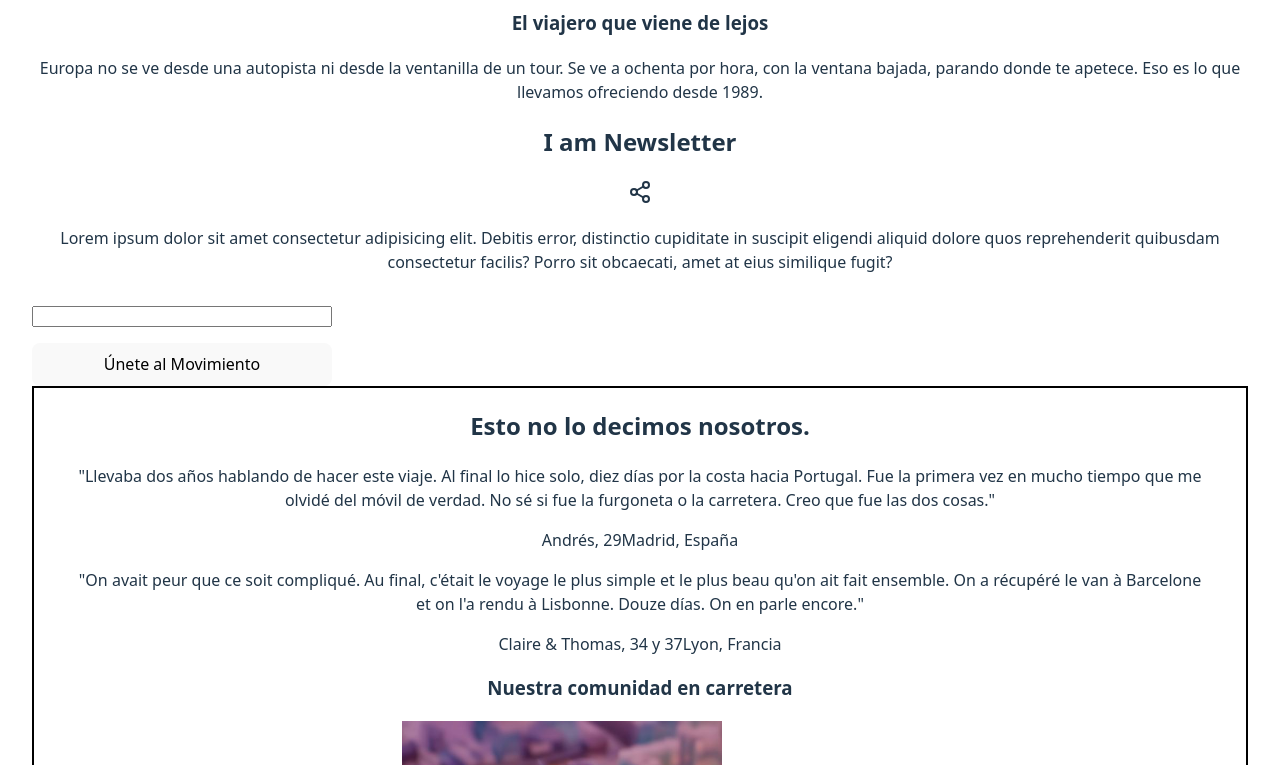
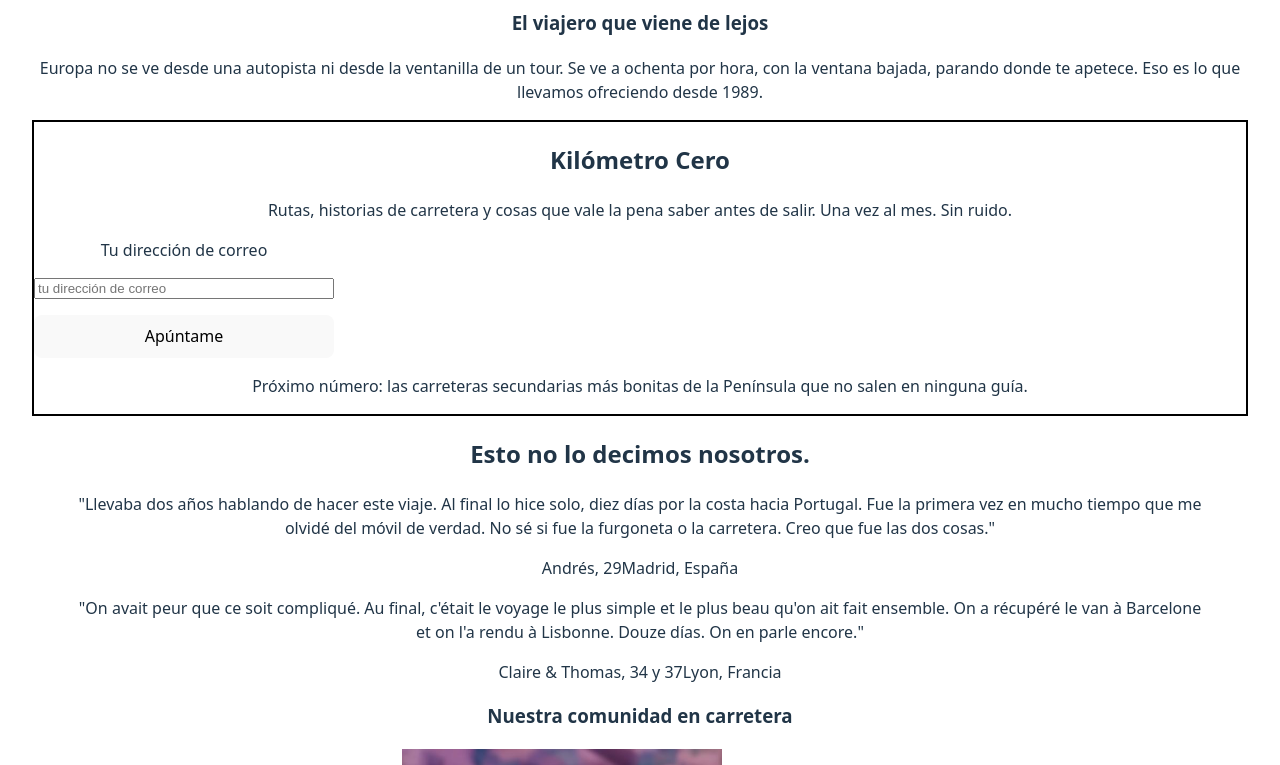
Before and after one commit to candytale55/vantastic, a React (Vite) app: page /home in a window 1280 px wide. Shown: the part 4020-4785 px from the top of the page. Built offline with nearby package versions, Linux system fonts and the light colour scheme; what miragejs would draw is missing.

Commit message:
feat(HomeNewsletterSignup): update newsletter section with new content and layout

```diff
--- a/src/pages/sections/HomeNewsletterSignup.jsx
+++ b/src/pages/sections/HomeNewsletterSignup.jsx
@@ -1,17 +1,16 @@
-import { Share2 } from 'lucide-react';
+
 
 export default function HomeNewsletterSignup() {
     return (
-        <section className="section" id="newsletter-section">
-            <h2>I am Newsletter</h2>
-            <Share2 />
-            <p>Lorem ipsum dolor sit amet consectetur adipisicing elit. Debitis error, distinctio cupiditate in suscipit eligendi aliquid dolore quos reprehenderit quibusdam consectetur facilis? Porro sit obcaecati, amet at eius similique fugit?</p>
-
-            <form>
-                <label htmlFor="newsletter-email" placeholder="tu dirección de correo"></label>
-                <input type="mail" id="newsletter-email" />
-                <button type="submit">Únete al Movimiento</button>
+        <section class="home-newsletter-signup-section border">
+            <h2>Kilómetro Cero</h2>
+            <p class="subtitle">Rutas, historias de carretera y cosas que vale la pena saber antes de salir. Una vez al mes. Sin ruido.</p>
+            <form class="newsletter-form">
+                <label htmlFor="newsletter-email" class="sr-only">Tu dirección de correo</label>
+                <input type="email" id="newsletter-email" placeholder="tu dirección de correo" aria-label="Introduce tu dirección de correo electrónico" />
+                <button type="submit" class="cta-button-small">Apúntame</button>
             </form>
+            <p class="next-issue-hook">Próximo número: las carreteras secundarias más bonitas de la Península que no salen en ninguna guía.</p>
         </section>
     )
 }
--- a/src/pages/sections/HomeTestimonialsSocial.jsx
+++ b/src/pages/sections/HomeTestimonialsSocial.jsx
@@ -3,7 +3,7 @@ import placeholder_image from '/src/assets/images/placeholder_image.jpg'
 
 export default function HomeTestimonialsSocial() {
   return (
-    <section class="home-testimonials-social-section border">
+    <section class="home-testimonials-social-section">
       <h2>Esto no lo decimos nosotros.</h2>
       <div class="testimonials-grid">
         <blockquote class="testimonial-card">
```
